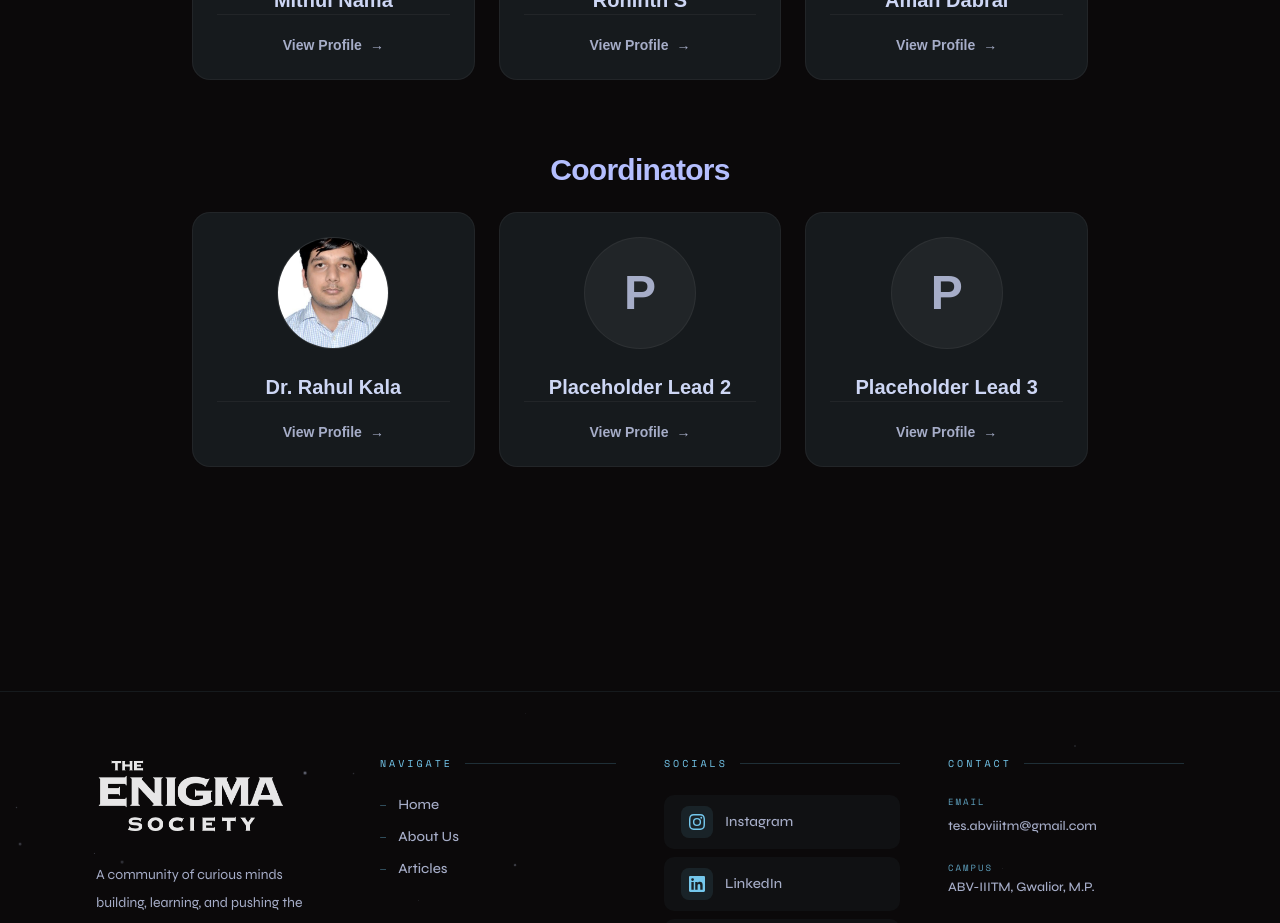
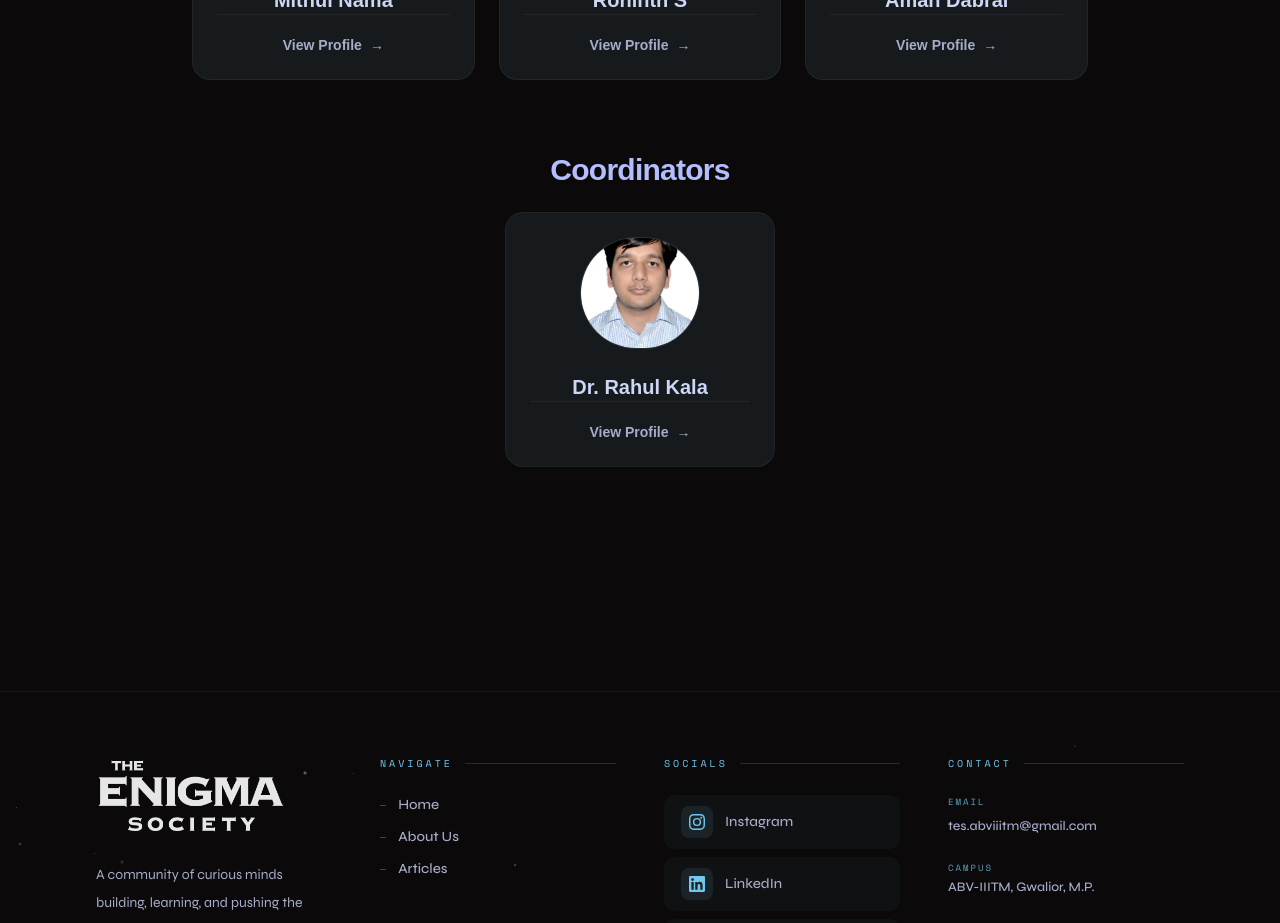
Before and after one commit to mithulcrafts/TES-Website, a React (Vite) app in the folder TES-frontend/: page /TES-Website/about in a window 1280 px wide. Shown: the part 1880-2803 px from the top of the page. Built offline with nearby package versions, Linux system fonts and the light colour scheme.

Commit message:
remove placeholders

```diff
--- a/TES-frontend/src/components/Landing/Team.jsx
+++ b/TES-frontend/src/components/Landing/Team.jsx
@@ -3,8 +3,7 @@ import React from 'react';
 const teamData = {
   coordinators: [
     { name: "Dr. Rahul Kala", linkedin: "https://www.linkedin.com/in/rkala001/", image: "/TES-Website/team/Dr.RahulKala.jpeg" },
-    { name: "Placeholder Lead 2", linkedin: "#", image: "" },
-    { name: "Placeholder Lead 3", linkedin: "#", image: "" },
+
   ],
   team: [
     { name: "Mithul Nama", linkedin: "https://www.linkedin.com/in/mithul-nama-61362a331", image:   "/TES-Website/team/mithul.jpg" },
@@ -62,11 +61,11 @@ const Team = () => {
       </div>
 
       {/* Lead Coordinators Section */}
-      <div className="space-y-6 pt-6">
+      <div className="space-y-6 pt-6 justify-center flex flex-col items-center rounded-2xl">
         <h3 className="text-[var(--color-lavender)] text-2xl md:text-3xl font-bold tracking-tight text-center">
           Coordinators
         </h3>
-        <div className="grid grid-cols-1 sm:grid-cols-2 md:grid-cols-3 gap-6">
+        <div className="flex flex-row gap-6 w-full items-center justify-center ">
           {teamData.coordinators?.map((lead, index) => (
             <a
               key={index}
@@ -76,7 +75,7 @@ const Team = () => {
               /* ADDED items-center and removed block */
               className="group bg-[var(--color-surface)] border border-white/5 p-6 rounded-2xl hover:border-[var(--color-sapphire)]/50 transition-all flex flex-col items-center cursor-pointer"
             >
-              <div className="w-28 h-28 shrink-0 bg-white/5 mb-6 flex items-center justify-center overflow-hidden relative rounded-full border border-white/5 group-hover:border-[var(--color-sapphire)]/30 transition-colors">
+              <div className="w-30 h-28 shrink-0 bg-white/5 mb-6 flex items-center justify-center overflow-hidden relative rounded-full border border-white/5 group-hover:border-[var(--color-sapphire)]/30 transition-colors">
                 {lead.image ? (
                   <img src={lead.image} alt={lead.name} className="w-full h-full object-cover transition-transform duration-300 group-hover:scale-105" />
                 ) : (
@@ -88,7 +87,7 @@ const Team = () => {
 
               <p className="text-[var(--color-text-main)] text-xl font-semibold transition-colors group-hover:text-[var(--color-sapphire)] text-center">{lead.name}</p>
 
-              <div className="mt-auto pt-5 border-t border-white/5 w-full">
+              <div className="mt-auto pt-5 border-t border-white/5 w-55">
                 <span className="text-sm font-bold text-[var(--color-text-muted)] group-hover:text-[var(--color-lavender)] transition-colors flex items-center justify-center gap-2">
                   View Profile <span>→</span>
                 </span>
```
